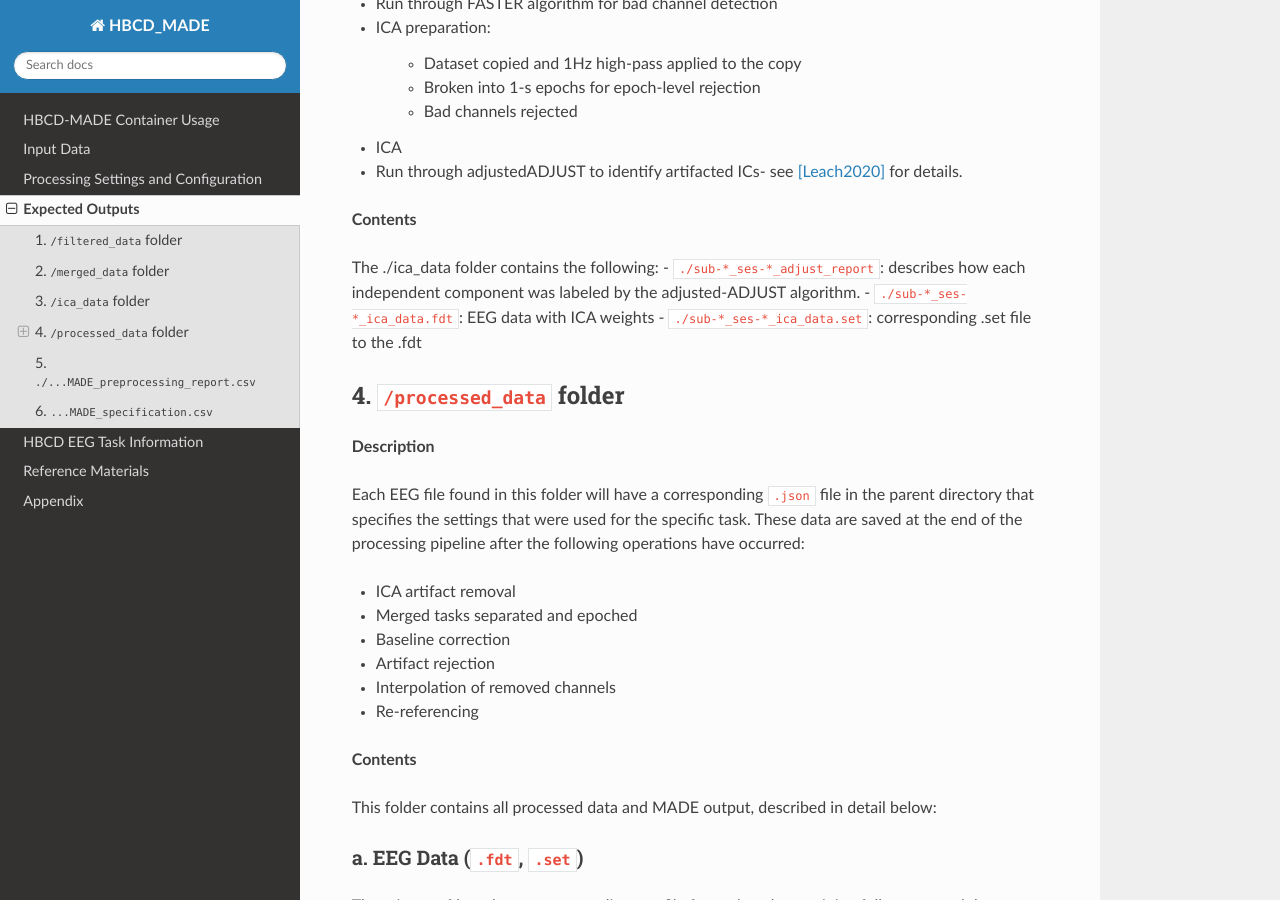
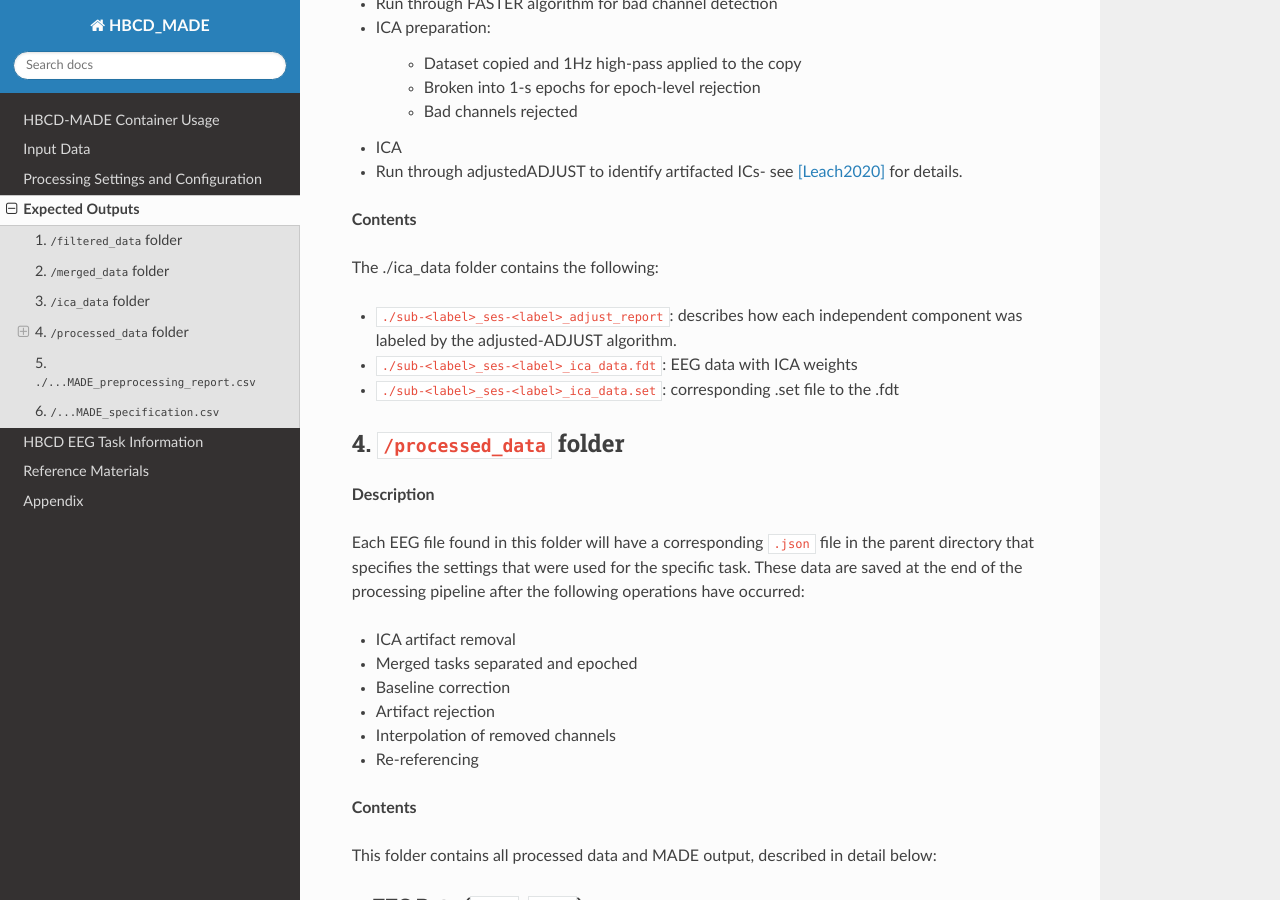
Before and after one commit to DCAN-Labs/HBCD-MADE, a Sphinx documentation site: the page built from docs/source/expected_outputs.rst, in a window 1280 px wide and 900 px high, scrolled down 1962 px. Built offline with Sphinx 7.4.7 and the Read the Docs theme 3.1.0, drawn with Linux system fonts in a browser that asks for light colours; some of the changed lines change nothing that is shown; some of the changed text lies outside the part shown.

Commit message:
fix filepaths

```diff
--- a/docs/source/expected_outputs.rst
+++ b/docs/source/expected_outputs.rst
@@ -5,7 +5,7 @@
 Expected Outputs
 ================
 
-The output structure of HBCD-MADE will mimic the input BIDS structure. If you have some EEG file that is found under ``/bids_dir/sub-1/ses-1/eeg/``, then the output of HBCD-MADE will fall under ``output_dir/sub-1/ses-1/eeg/``.
+The output structure of HBCD-MADE will mimic the input BIDS structure. If you have some EEG file that is found under ``/bids_dir/sub-<label>/ses-<label>/eeg/``, then the output of HBCD-MADE will fall under ``output_dir/sub-<label>/ses-<label>/eeg/``.
 
 The output of HBCD-MADE will primarily be found in ``.set`` `EEGLAB <https://eeglab.org/>`_ formatted data structures. Different stages of data processing will be saved, but the final data elements to be used for subsequent analyses will be found under the :ref:`./processed_data <./processed_data>` folder. If you load an EEG file from the this folder, it’s ``data`` field will have dimensions ``<num_electrodes, num_samples, num_epochs>``, with the epochs placed around the events specified in the ``proc_settings.json`` file. The ``.set/.fdt`` files saved by HBCD-MADE can be loaded back into Matlab with EEGLAB’s pop_loadset function, or loaded in python using MNE.
 
@@ -83,9 +83,10 @@
 **Contents**
 
 The ./ica_data folder contains the following:
-- ``./sub-*_ses-*_adjust_report``: describes how each independent component was labeled by the adjusted-ADJUST algorithm.
-- ``./sub-*_ses-*_ica_data.fdt``: EEG data with ICA weights
-- ``./sub-*_ses-*_ica_data.set``: corresponding .set file to the .fdt
+
+- ``./sub-<label>_ses-<label>_adjust_report``: describes how each independent component was labeled by the adjusted-ADJUST algorithm.
+- ``./sub-<label>_ses-<label>_ica_data.fdt``: EEG data with ICA weights
+- ``./sub-<label>_ses-<label>_ica_data.set``: corresponding .set file to the .fdt
 
 .. _./processed_data:
 
@@ -427,7 +428,7 @@
 
 .. _./...eeg_eeg_MADE_specification.csv:
 
-6. ``...MADE_specification.csv``
+6. ``/...MADE_specification.csv``
 --------------------------------------------------------------------
 
 A unique .json is produced for each task processed by HBCD-MADE and titled according to the task it represents. These files serve as a reference for the parameters used to process each task. For definitions of each parameter listed, see :doc:`Processing Settings and Configuration </json_configuration>`
```
